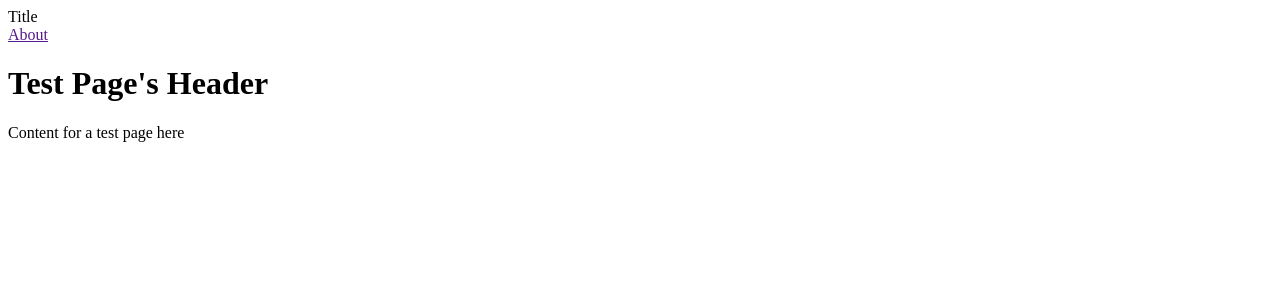
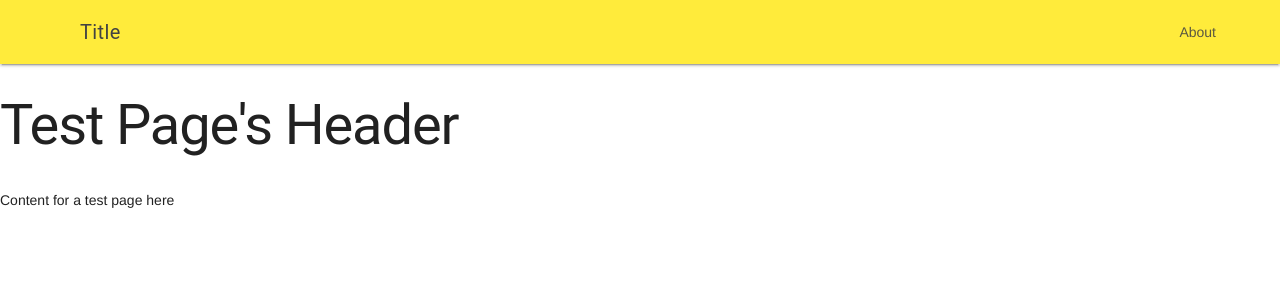
Before and after one commit to vantravel/vantravel.github.io, a Jekyll site: the page built from index.html, in a window 1280 px wide. Shown: the top 300 px of the page. Built offline with Jekyll 4.4.1, drawn with Linux system fonts in a browser that asks for light colours.

Commit message:
Update default.html

```diff
--- a/_layouts/default.html
+++ b/_layouts/default.html
@@ -3,7 +3,7 @@
 		<head>
 			<title>{{ page.title }}</title>
 			<!-- link to main stylesheet -->
-			<link rel="stylesheet" type="text/css" href="/_css/styles.css">
+			<link rel="stylesheet" type="text/css" href="/css/styles.css">
 		</head>
 		<body>
 			<!-- Always shows a header, even in smaller screens. -->
```
